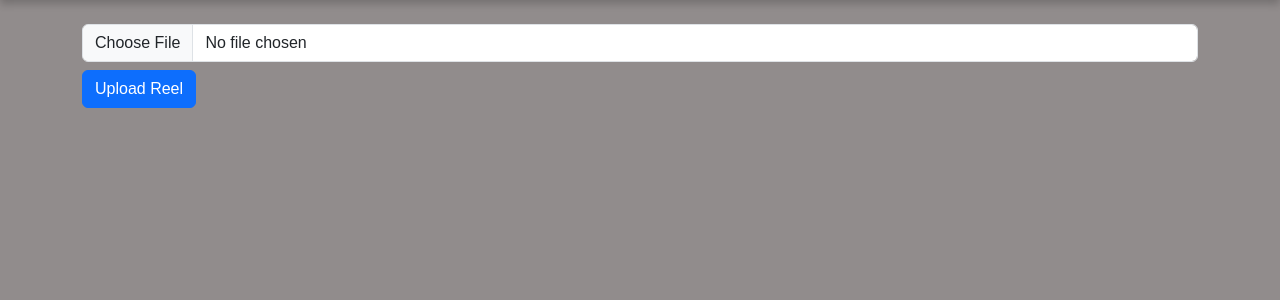
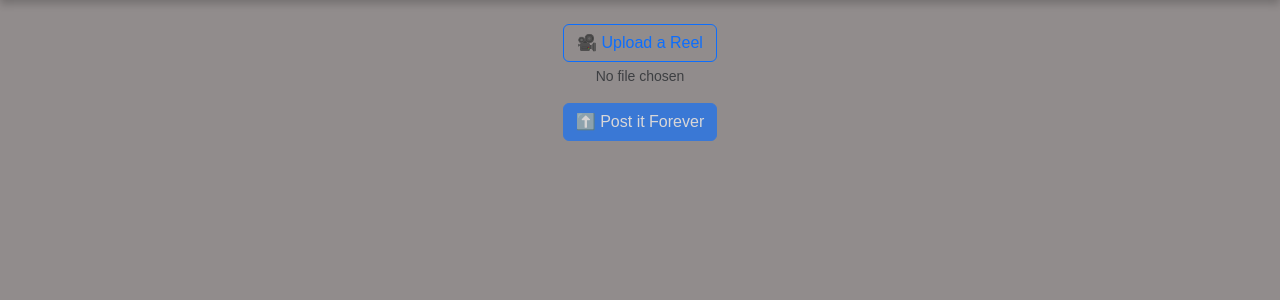
Before and after one commit to Sshieldsmma/ForeverSocial, a Flask app: page /reels in a window 1280 px wide. Shown: the part 90-390 px from the top of the page. Run offline with Flask 3, Linux system fonts and the light colour scheme.

Commit message:
updated ui for reels page and debugging S3 connectivity issues, updated IAM access

```diff
--- a/app/routes/reels.py
+++ b/app/routes/reels.py
@@ -3,11 +3,31 @@
 import boto3, uuid
 from app.models import db, Reel
 from datetime import datetime, timezone
+import os
 from dotenv import load_dotenv
+
+env_path = os.path.abspath(os.path.join(os.path.dirname(__file__), '..', '..', '.env'))
+print("[DEBUG] Loading .env from:", env_path)
+load_dotenv(dotenv_path=env_path)
+
+AWS_ACCESS_KEY_ID = os.getenv("AWS_ACCESS_KEY_ID")
+AWS_SECRET_ACCESS_KEY = os.getenv("AWS_SECRET_ACCESS_KEY")
+
+print(f"[DEBUG] AWS Access Key: {AWS_ACCESS_KEY_ID}")
+print(f"[DEBUG] AWS Secret Key: {AWS_SECRET_ACCESS_KEY[:4]}***")
 
 BUCKET_NAME = 'foreversocial-media-uploads'  # S3 bucket name
 reels = Blueprint('reels', __name__)
-s3 = boto3.client('s3')
+
+
+s3 = boto3.client(
+    's3',
+    aws_access_key_id=os.getenv('AWS_ACCESS_KEY_ID'),
+    aws_secret_access_key=os.getenv('AWS_SECRET_ACCESS_KEY')
+)
+
+
+
 @reels.route('/reels/upload', methods=['POST'])
 def upload_reel():
     user_id = request.form.get('user_id')
--- a/app/templates/reels.html
+++ b/app/templates/reels.html
@@ -1,30 +1,73 @@
 {% extends "layout.html" %}
 {% block content %}
-<div class=""reels-feed">
-    <form action="{{ url_for('reels.upload_reel') }}" method="post" enctype="multipart/form-data">
-    <input type="text" name="user_id" value="{{ current_user.id }}" hidden>
-    {% if request.files.get('video') %}
-      <input type="text" name="caption" placeholder="Write a caption..." class="form-control mb-2">
-    {% endif %}
-    <input type="file" name="video" accept="video/*" class="form-control mb-2">
-    <button type="submit" class="btn btn-primary">Upload Reel</button>
+<div class="container mt-4 reels-feed">
+
+  <!-- Upload Form -->
+  <form action="{{ url_for('reels.upload_reel') }}" method="post" enctype="multipart/form-data" id="reelUploadForm">
+    <input type="hidden" name="user_id" value="{{ current_user.id }}">
+
+    <div class="mb-2">
+      <button type="button" class="btn btn-outline-primary w-100" onclick="document.getElementById('videoInput').click();">
+        🎥 Upload a Reel
+      </button>
+      <input type="file" id="videoInput" name="video" accept="video/*" class="d-none">
+      <div id="fileName" class="form-text mt-1 text-center">No file chosen</div>
+    </div>
+
+    <div id="captionInput" class="mb-2 d-none">
+      <input type="text" name="caption" placeholder="Write a caption..." class="form-control">
+    </div>
+
+    <button type="submit" class="btn btn-primary w-100 mt-2" id="postButton" disabled>⬆️ Post it Forever</button>
+    <script>
+      const postButton = document.getElementById('postButton');
+      videoInput.addEventListener('change', function () {
+      postButton.disabled = !videoInput.files.length;
+      });
+    </script>
   </form>
+
+  <hr class="my-4">
+
+  <!-- Reels Feed -->
   {% for reel in reels %}
   <div class="reel mb-4">
-    <video controls style="width: 100%; max-height: 400px;">
+    <video controls class="w-100 mb-2" style="max-height: 400px;">
       <source src="{{ reel.video_url }}" type="video/mp4">
     </video>
-    <div>
     <p><strong>Caption:</strong> {{ reel.caption }}</p>
-      <form action="{{ url_for('reels.like_reel', reel_id=reel.id) }}" method="post" style="display:inline;">
+
+    <!-- Like Button -->
+    <form action="{{ url_for('reels.like_reel', reel_id=reel.id) }}" method="post" class="d-inline">
       <button class="btn btn-sm btn-outline-danger">❤️ {{ reel.likes }}</button>
     </form>
-      <form action="{{ url_for('reels.comment_reel', reel_id=reel.id) }}" method="post" style="display:inline;">
-          <input type="text" name="comment" placeholder="Add comment" class="form-control d-inline w-50">
-          <button class="btn btn-sm btn-outline-secondary">Comment</button>
+
+    <!-- Comment Form -->
+    <form action="{{ url_for('reels.comment_reel', reel_id=reel.id) }}" method="post" class="d-inline w-100 mt-2">
+      <div class="input-group">
+        <input type="text" name="comment" placeholder="Add comment" class="form-control">
+        <button class="btn btn-outline-secondary" type="submit">Comment</button>
+      </div>
     </form>
-    </div>
   </div>
   {% endfor %}
 </div>
+
+<!-- JS for interactivity -->
+<script>
+  const videoInput = document.getElementById('videoInput');
+  const fileNameDisplay = document.getElementById('fileName');
+  const captionInput = document.getElementById('captionInput');
+
+  videoInput.addEventListener('change', function () {
+    const file = videoInput.files[0];
+    if (file) {
+      fileNameDisplay.textContent = file.name;
+      captionInput.classList.remove('d-none');
+    } else {
+      fileNameDisplay.textContent = 'No file chosen';
+      captionInput.classList.add('d-none');
+    }
+  });
+</script>
 {% endblock %}
```
Lines whose indentation alone changed are shown as unchanged.
